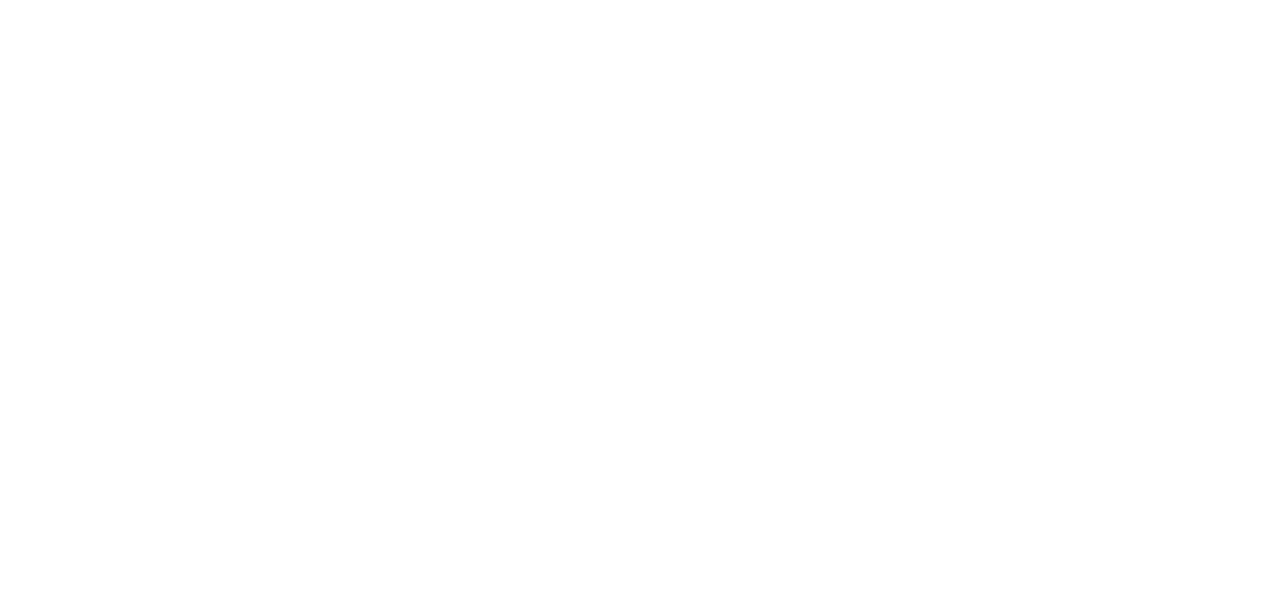
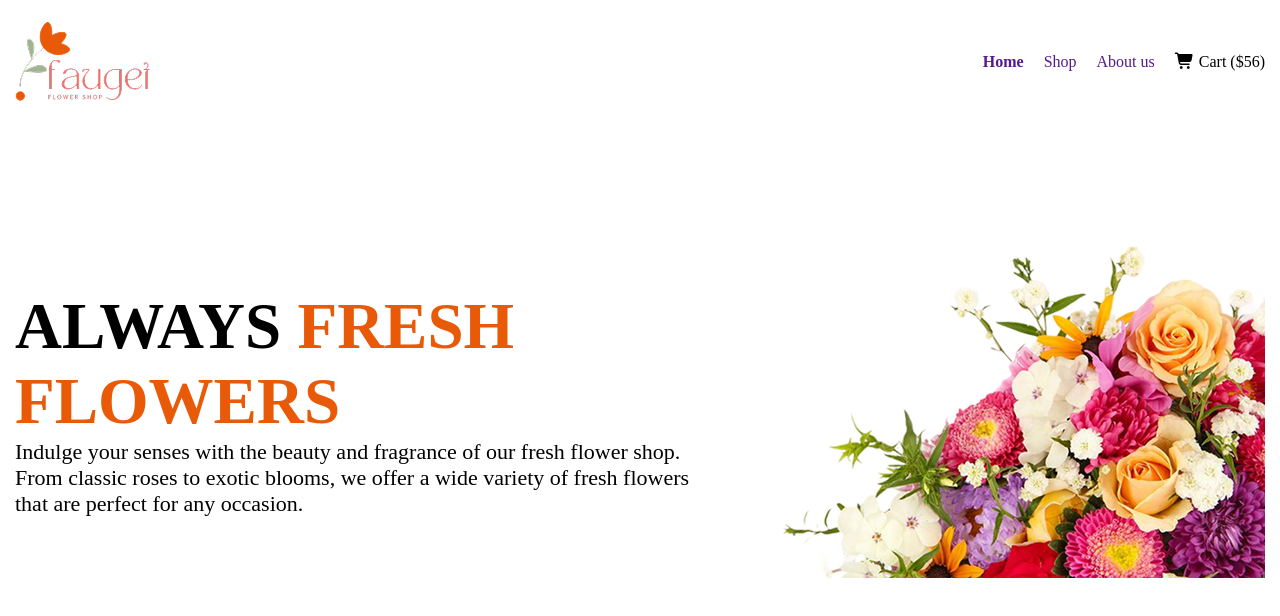
Before and after one commit to akashroydev/b12-responsive-flower-website, a plain HTML site: page index.html in a window 1280 px wide. Drawn offline with Linux system fonts and the light colour scheme.

Commit message:
header part done

```diff
--- a/index.html
+++ b/index.html
@@ -4,11 +4,29 @@
     <meta charset="UTF-8">
     <meta name="viewport" content="width=device-width, initial-scale=1.0">
     <title>my-second-assignment</title>
+    <link rel="stylesheet" href="https://cdnjs.cloudflare.com/ajax/libs/font-awesome/7.0.0/css/all.min.css" integrity="sha512-DxV+EoADOkOygM4IR9yXP8Sb2qwgidEmeqAEmDKIOfPRQZOWbXCzLC6vjbZyy0vPisbH2SyW27+ddLVCN+OMzQ==" crossorigin="anonymous" referrerpolicy="no-referrer" />
     <link rel="stylesheet" href="./style.css">
 </head>
 <body>
     <header>
-
+        <nav class="nav-items container">
+            <img src="./B12A02-Responsive-Flowers/assets/logo.png" alt="">
+            <ul>
+                <li><a style="font-weight: 700;" href="">Home</a></li>
+                <li><a href="">Shop</a></li>
+                <li><a href="">About us</a></li>
+                <p><i class="fa-solid fa-cart-shopping"></i> Cart ($56)</p>
+            </ul>
+        </nav>
+        <section class="always-fresh-section container">
+            <div class="left-div">
+                <h1>ALWAYS <span style="color: #E95A08;">FRESH FLOWERS</span></h1>
+                <p>Indulge your senses with the beauty and fragrance of our fresh flower shop. From classic roses to exotic blooms, we offer a wide variety of fresh flowers that are perfect for any occasion. </p>
+            </div>
+            <div class="right-div">
+                <img src="./B12A02-Responsive-Flowers/assets/hero-flower.png" alt="">
+            </div>
+        </section>
     </header>
     <main>
 
--- a/style.css
+++ b/style.css
@@ -0,0 +1,41 @@
+*{
+    margin: 0%;
+    padding: 0%;
+}
+.container{
+    max-width: 1250px;
+    margin: auto;
+}
+header{
+    padding: 20px 0 0 0;
+}
+.nav-items{
+    display: flex;
+    justify-content: space-between;
+    align-items: center;
+}
+.nav-items ul{
+    list-style: none;
+    display: flex;
+    gap: 20px;
+}
+.nav-items ul a{
+    text-decoration: none;
+}
+
+
+
+
+
+.always-fresh-section{
+    display: flex;
+    align-items: center;
+    margin-top: 120px;
+}
+.always-fresh-section .left-div h1{
+    font-weight: 700;
+    font-size: 65px;
+}
+.always-fresh-section .left-div p{
+    font-size: 22px;
+}
```
